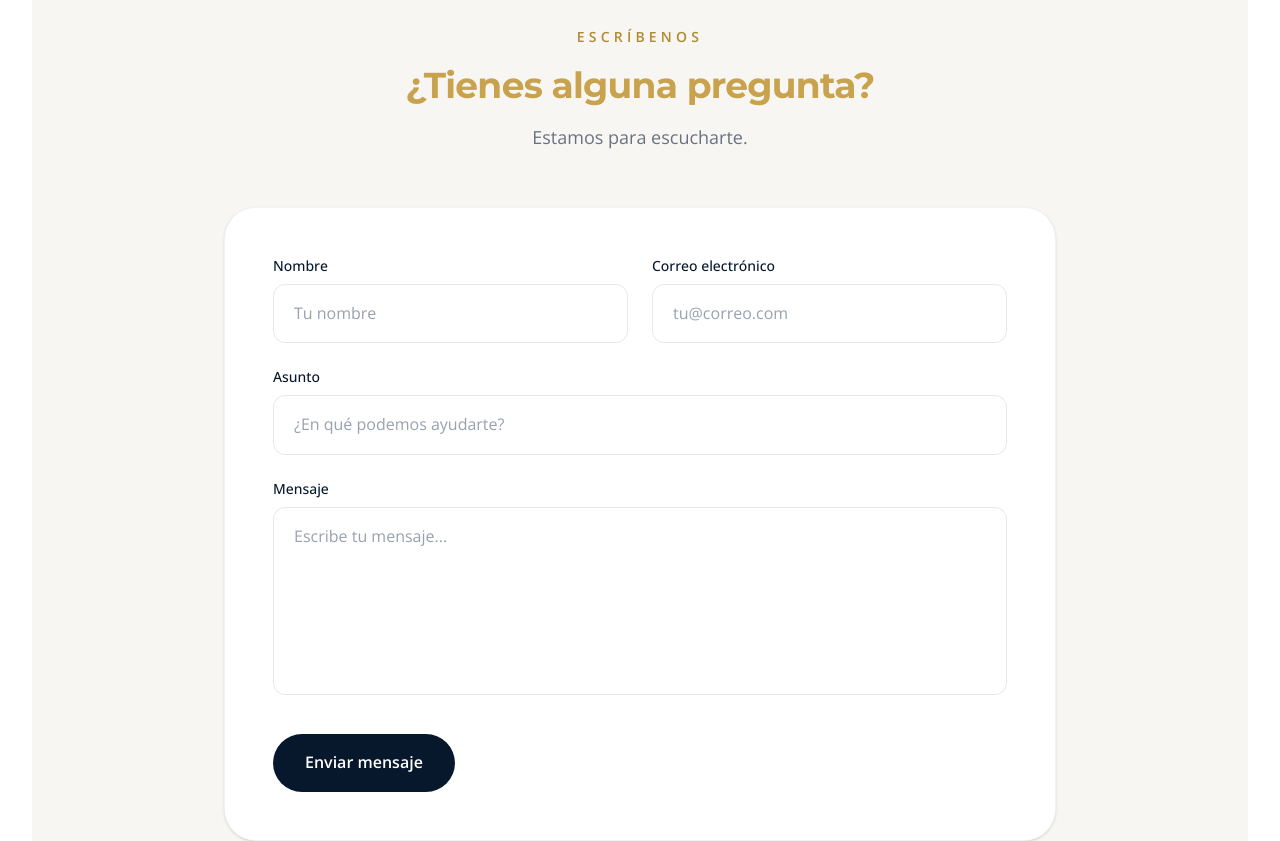
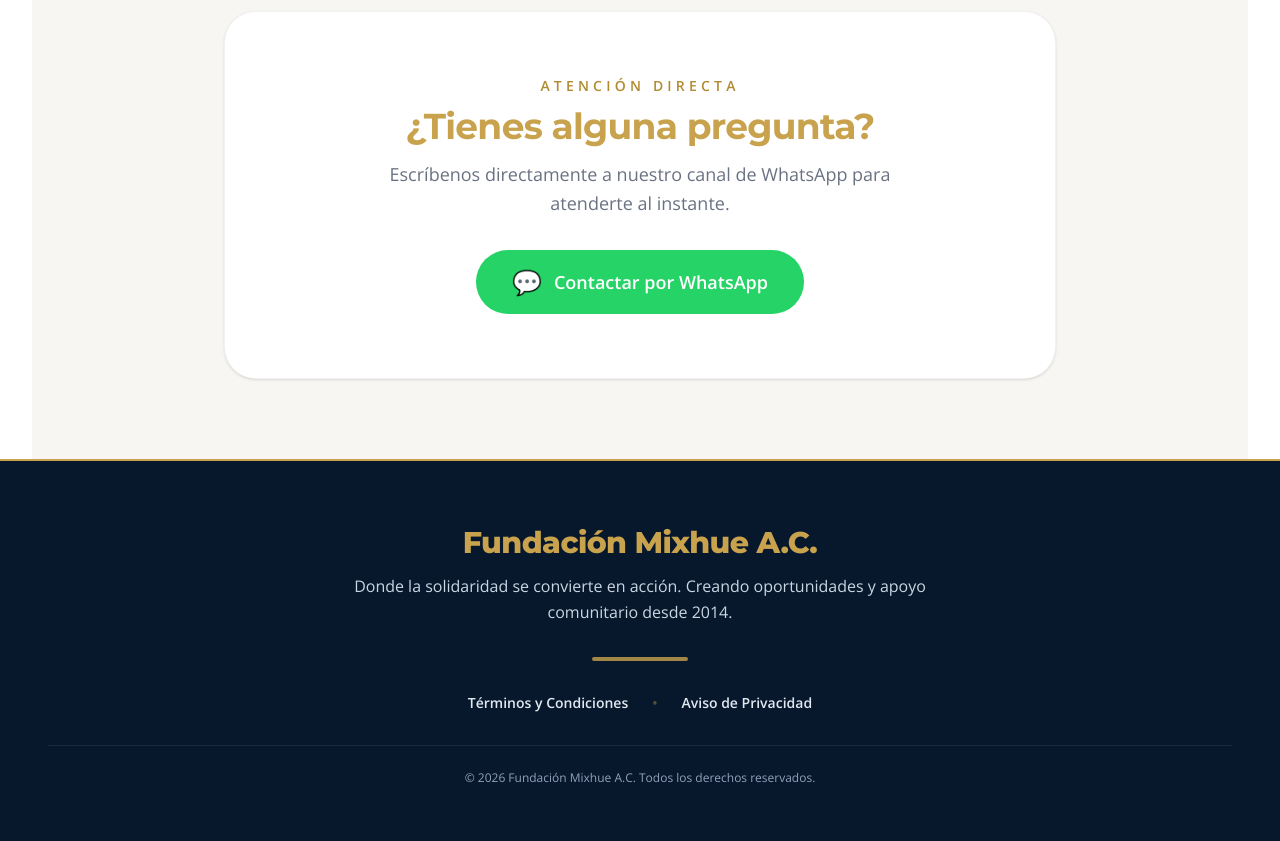
Before and after one commit to miliscodee/servicios-tech, a Next.js app: page /contacto in a window 1280 px wide. Shown: the part 1560-2401 px from the top of the page. Built offline with nearby package versions, Linux system fonts and the light colour scheme.

Commit message:
feat: integrar contacto directo de WhatsApp en vista contacto

```diff
--- a/app/contacto/page.js
+++ b/app/contacto/page.js
@@ -1,16 +1,16 @@
 export default function Contacto() {
+  const whatsappNumber = "525521281715"; // Número oficial de WhatsApp
+  const whatsappMessage = encodeURIComponent("¡Hola! Me gustaría ponerme en contacto con la Fundación Mixhue A.C.");
+
   return (
     <main className="min-h-screen bg-[#F7F6F2] text-gray-700">
 
       {/* HERO */}
       <section className="relative bg-[#07182D] text-white py-32 overflow-hidden">
-
         <div className="absolute -top-40 -right-40 w-[500px] h-[500px] bg-[#C8A24C]/10 rounded-full blur-[120px]" />
-
         <div className="absolute -bottom-40 -left-40 w-[400px] h-[400px] bg-[#C8A24C]/5 rounded-full blur-[100px]" />
 
         <div className="relative max-w-7xl mx-auto px-8">
-
           <p className="text-[#C8A24C] uppercase tracking-[0.35em] text-sm font-semibold mb-6">
             Contacto
           </p>
@@ -28,22 +28,17 @@
             Fundación Mixhue A.C. o necesitas información, puedes
             comunicarte con nosotros.
           </p>
-
         </div>
       </section>
 
 
-      {/* INFORMACIÓN */}
+      {/* INFORMACIÓN Y REDES */}
       <section className="py-24 bg-white">
-
         <div className="max-w-7xl mx-auto px-8">
-
           <div className="grid lg:grid-cols-2 gap-16">
-
 
             {/* INFORMACIÓN DE CONTACTO */}
             <div>
-
               <p className="text-[#B18A32] uppercase tracking-[0.3em] text-sm font-semibold mb-5">
                 Información
               </p>
@@ -54,24 +49,17 @@
                 con nosotros.
               </h2>
 
-
               <div className="mt-12 space-y-8">
-
 
                 {/* CORREO */}
                 <div className="flex gap-5 items-start">
-
                   <div className="w-12 h-12 rounded-2xl bg-[#E8DCC8] flex items-center justify-center shrink-0">
-
                     <span className="text-[#6B5744] text-lg">
                       @
                     </span>
-
                   </div>
 
-
                   <div>
-
                     <p className="text-sm text-gray-400 uppercase tracking-wider">
                       Correo electrónico
                     </p>
@@ -82,26 +70,18 @@
                     >
                       correo@fundacionmixhue.org
                     </a>
-
                   </div>
-
                 </div>
-
 
                 {/* TELÉFONO */}
                 <div className="flex gap-5 items-start">
-
                   <div className="w-12 h-12 rounded-2xl bg-[#DCE7E2] flex items-center justify-center shrink-0">
-
                     <span className="text-[#527269] text-lg">
                       +
                     </span>
-
                   </div>
 
-
                   <div>
-
                     <p className="text-sm text-gray-400 uppercase tracking-wider">
                       Teléfono
                     </p>
@@ -111,26 +91,18 @@
                       <br />
                       +52 55 2128 1715
                     </p>
-
                   </div>
-
                 </div>
-
 
                 {/* UBICACIÓN */}
                 <div className="flex gap-5 items-start">
-
                   <div className="w-12 h-12 rounded-2xl bg-[#E4DCE8] flex items-center justify-center shrink-0">
-
                     <span className="text-[#695773] text-lg">
                       ●
                     </span>
-
                   </div>
 
-
                   <div>
-
                     <p className="text-sm text-gray-400 uppercase tracking-wider">
                       Ubicación
                     </p>
@@ -142,23 +114,17 @@
                       <br />
                       Puebla, México.
                     </p>
-
                   </div>
-
                 </div>
 
               </div>
-
             </div>
-
 
             {/* REDES SOCIALES */}
             <div className="bg-[#07182D] rounded-[2rem] p-10 md:p-12 text-white relative overflow-hidden">
-
               <div className="absolute -top-32 -right-32 w-80 h-80 bg-[#C8A24C]/10 rounded-full blur-[90px]" />
 
               <div className="relative">
-
                 <p className="text-[#C8A24C] uppercase tracking-[0.3em] text-sm font-semibold mb-5">
                   Redes sociales
                 </p>
@@ -175,10 +141,8 @@
                   y comunidades que acompañamos.
                 </p>
 
-
                 {/* REDES */}
                 <div className="mt-10 space-y-4">
-
 
                   {/* INSTAGRAM */}
                   <a
@@ -187,40 +151,27 @@
                     rel="noopener noreferrer"
                     className="group flex items-center justify-between gap-4 bg-white/5 border border-white/10 rounded-2xl p-5 hover:bg-white/10 hover:border-[#C8A24C]/40 transition-all duration-300"
                   >
-
                     <div className="flex items-center gap-4">
-
                       <div className="w-12 h-12 rounded-xl bg-white/10 flex items-center justify-center">
-
                         <img
                           src="/images/instagram.png"
                           alt="Instagram"
                           className="w-7 h-7 object-contain"
                         />
-
                       </div>
-
                       <div>
-
                         <p className="text-sm text-white/40">
                           Instagram
                         </p>
-
                         <p className="font-medium">
                           @usuario
                         </p>
-
                       </div>
-
                     </div>
-
-
                     <span className="text-white/40 group-hover:text-[#C8A24C] group-hover:translate-x-1 transition-all text-xl">
                       →
                     </span>
-
                   </a>
-
 
                   {/* FACEBOOK */}
                   <a
@@ -229,40 +180,27 @@
                     rel="noopener noreferrer"
                     className="group flex items-center justify-between gap-4 bg-white/5 border border-white/10 rounded-2xl p-5 hover:bg-white/10 hover:border-[#C8A24C]/40 transition-all duration-300"
                   >
-
                     <div className="flex items-center gap-4">
-
                       <div className="w-12 h-12 rounded-xl bg-white/10 flex items-center justify-center">
-
                         <img
                           src="/images/facebook.png"
                           alt="Facebook"
                           className="w-7 h-7 object-contain"
                         />
-
                       </div>
-
                       <div>
-
                         <p className="text-sm text-white/40">
                           Facebook
                         </p>
-
                         <p className="font-medium">
                           Fundación Mixhue A.C.
                         </p>
-
                       </div>
-
                     </div>
-
-
                     <span className="text-white/40 group-hover:text-[#C8A24C] group-hover:translate-x-1 transition-all text-xl">
                       →
                     </span>
-
                   </a>
-
 
                   {/* TIKTOK */}
                   <a
@@ -271,158 +209,66 @@
                     rel="noopener noreferrer"
                     className="group flex items-center justify-between gap-4 bg-white/5 border border-white/10 rounded-2xl p-5 hover:bg-white/10 hover:border-[#C8A24C]/40 transition-all duration-300"
                   >
-
                     <div className="flex items-center gap-4">
-
                       <div className="w-12 h-12 rounded-xl bg-white/10 flex items-center justify-center">
-
                         <img
                           src="/images/tiktok.png"
                           alt="TikTok"
                           className="w-7 h-7 object-contain"
                         />
-
                       </div>
-
                       <div>
-
                         <p className="text-sm text-white/40">
                           TikTok
                         </p>
-
                         <p className="font-medium">
                           @usuario
                         </p>
-
                       </div>
-
                     </div>
-
-
                     <span className="text-white/40 group-hover:text-[#C8A24C] group-hover:translate-x-1 transition-all text-xl">
                       →
                     </span>
-
                   </a>
 
                 </div>
-
               </div>
-
             </div>
 
           </div>
-
         </div>
-
       </section>
 
 
-      {/* FORMULARIO */}
-      <section className="py-24 bg-[#F7F6F2]">
+      {/* SECCIÓN ATENCIÓN VÍA WHATSAPP */}
+      <section className="py-20 bg-[#F7F6F2]">
+        <div className="max-w-4xl mx-auto px-8">
+          <div className="bg-white rounded-[2rem] p-10 md:p-16 text-center shadow-sm border border-black/5 flex flex-col items-center">
 
-        <div className="max-w-4xl mx-auto px-8">
-
-          <div className="text-center mb-14">
-
-            <p className="text-[#B18A32] uppercase tracking-[0.3em] text-sm font-semibold mb-5">
-              Escríbenos
+            <p className="text-[#B18A32] uppercase tracking-[0.3em] text-sm font-semibold mb-3">
+              Atención Directa
             </p>
 
-            <h2 className="text-4xl md:text-5xl font-semibold text-[#07182D]">
+            <h2 className="text-3xl md:text-5xl font-semibold text-[#07182D]">
               ¿Tienes alguna pregunta?
             </h2>
 
-            <p className="text-gray-500 text-lg mt-5">
-              Estamos para escucharte.
+            <p className="text-gray-500 text-lg mt-4 max-w-xl leading-relaxed">
+              Escríbenos directamente a nuestro canal de WhatsApp para atenderte al instante.
             </p>
 
-          </div>
-
-
-          <div className="bg-white rounded-[2rem] p-8 md:p-12 shadow-sm border border-black/5">
-
-            <div className="grid md:grid-cols-2 gap-6">
-
-
-              {/* NOMBRE */}
-              <div>
-
-                <label className="block text-sm font-medium text-[#07182D] mb-2">
-                  Nombre
-                </label>
-
-                <input
-                  type="text"
-                  placeholder="Tu nombre"
-                  className="w-full rounded-xl border border-gray-200 px-5 py-4 text-[#07182D] placeholder:text-gray-400 bg-white outline-none focus:border-[#C8A24C] focus:ring-2 focus:ring-[#C8A24C]/10 transition"
-                />
-
-              </div>
-
-
-              {/* CORREO */}
-              <div>
-
-                <label className="block text-sm font-medium text-[#07182D] mb-2">
-                  Correo electrónico
-                </label>
-
-                <input
-                  type="email"
-                  placeholder="tu@correo.com"
-                  className="w-full rounded-xl border border-gray-200 px-5 py-4 text-[#07182D] placeholder:text-gray-400 bg-white outline-none focus:border-[#C8A24C] focus:ring-2 focus:ring-[#C8A24C]/10 transition"
-                />
-
-              </div>
-
-            </div>
-
-
-            {/* ASUNTO */}
-            <div className="mt-6">
-
-              <label className="block text-sm font-medium text-[#07182D] mb-2">
-                Asunto
-              </label>
-
-              <input
-                type="text"
-                placeholder="¿En qué podemos ayudarte?"
-                className="w-full rounded-xl border border-gray-200 px-5 py-4 text-[#07182D] placeholder:text-gray-400 bg-white outline-none focus:border-[#C8A24C] focus:ring-2 focus:ring-[#C8A24C]/10 transition"
-              />
-
-            </div>
-
-
-            {/* MENSAJE */}
-            <div className="mt-6">
-
-              <label className="block text-sm font-medium text-[#07182D] mb-2">
-                Mensaje
-              </label>
-
-              <textarea
-                rows="6"
-                placeholder="Escribe tu mensaje..."
-                className="w-full rounded-xl border border-gray-200 px-5 py-4 text-[#07182D] placeholder:text-gray-400 bg-white outline-none focus:border-[#C8A24C] focus:ring-2 focus:ring-[#C8A24C]/10 transition resize-none"
-              />
-
-            </div>
-
-
-            {/* BOTÓN */}
-            <button
-              type="button"
-              className="mt-8 bg-[#07182D] text-white px-8 py-4 rounded-full font-semibold hover:bg-[#102D50] hover:-translate-y-1 hover:shadow-lg transition-all duration-300"
+            <a
+              href={`https://wa.me/${whatsappNumber}?text=${whatsappMessage}`}
+              target="_blank"
+              rel="noopener noreferrer"
+              className="mt-8 inline-flex items-center gap-3 bg-[#25D366] text-white px-9 py-4 rounded-full font-semibold text-lg hover:bg-[#20ba5a] hover:-translate-y-1 hover:shadow-xl transition-all duration-300"
             >
-              Enviar mensaje
-            </button>
+              <span className="text-2xl">💬</span>
+              Contactar por WhatsApp
+            </a>
 
           </div>
-
         </div>
-
       </section>
 
     </main>
```
